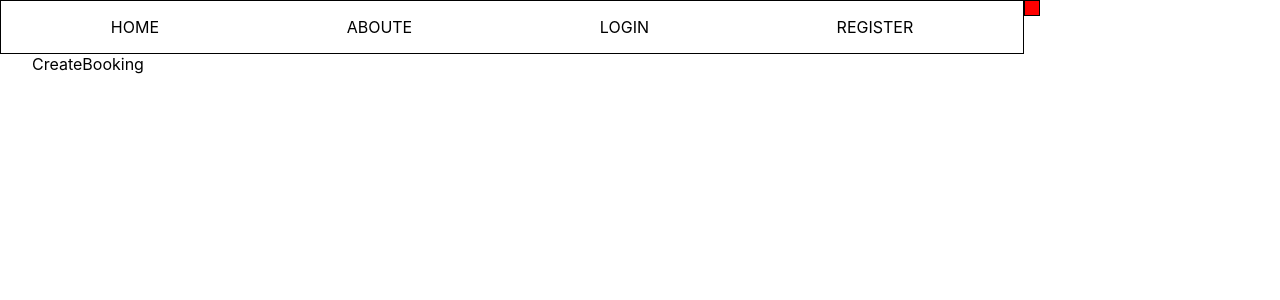
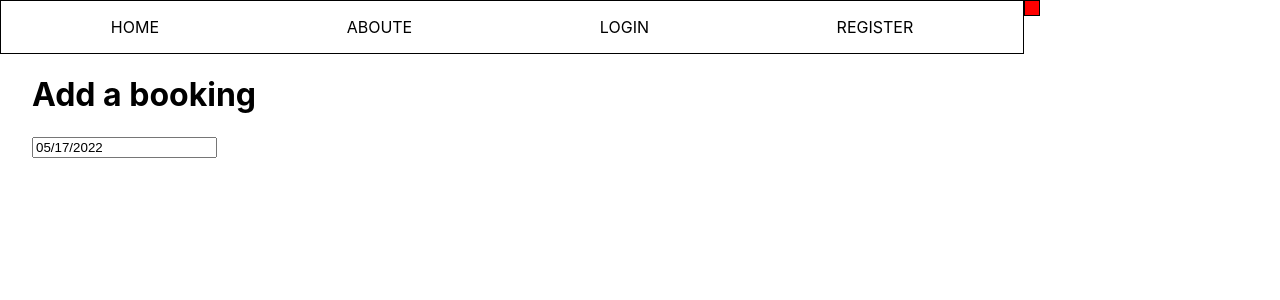
Before and after one commit to BucoTEC/booking-frontend, a Next.js app: page /bookings/create in a window 1280 px wide. Shown: the top 300 px of the page. Built offline with nearby package versions, Linux system fonts and the light colour scheme.

Commit message:
setup simple date picker

```diff
--- a/package.json
+++ b/package.json
@@ -12,6 +12,7 @@
     "axios": "^0.27.2",
     "next": "12.1.6",
     "react": "18.1.0",
+    "react-datepicker": "^4.8.0",
     "react-dom": "18.1.0"
   },
   "devDependencies": {
--- a/pages/bookings/create.js
+++ b/pages/bookings/create.js
@@ -1,7 +1,25 @@
-import React from "react";
+import React, { useState } from "react";
+import DatePicker from "react-datepicker";
+import "react-datepicker/dist/react-datepicker.css";
 
 function CreateBooking() {
-	return <div>CreateBooking</div>;
+	const [startDate, setStartDate] = useState(new Date());
+	let handleColor = (time) => {
+		return time.getHours() > 12 ? "text-success" : "text-error";
+	};
+	return (
+		<>
+			<h1>Add a booking</h1>
+			<div>
+				<DatePicker
+					showTimeSelect
+					selected={startDate}
+					onChange={(date) => setStartDate(date)}
+					timeClassName={handleColor}
+				/>
+			</div>
+		</>
+	);
 }
 
 export default CreateBooking;
```
Also changed, not shown: 1 other file (tests, documents, lock files or other folders).
